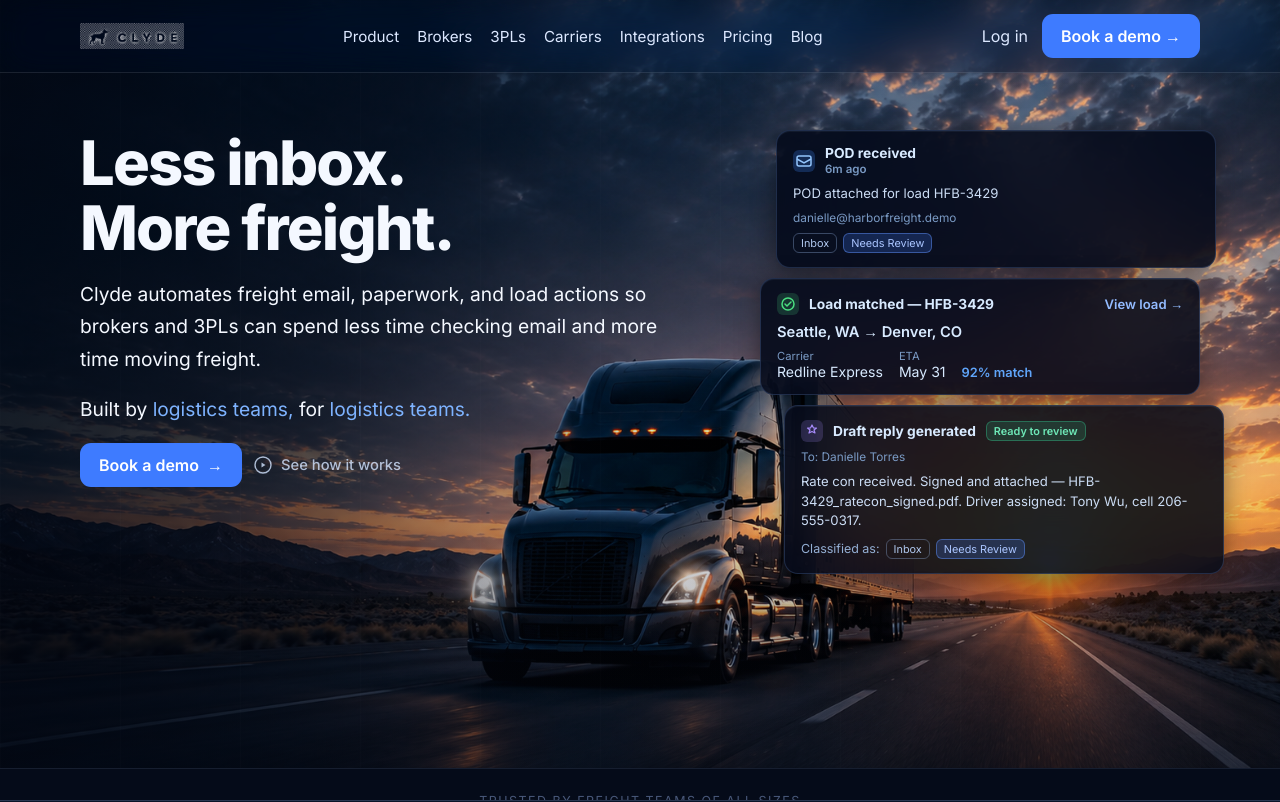
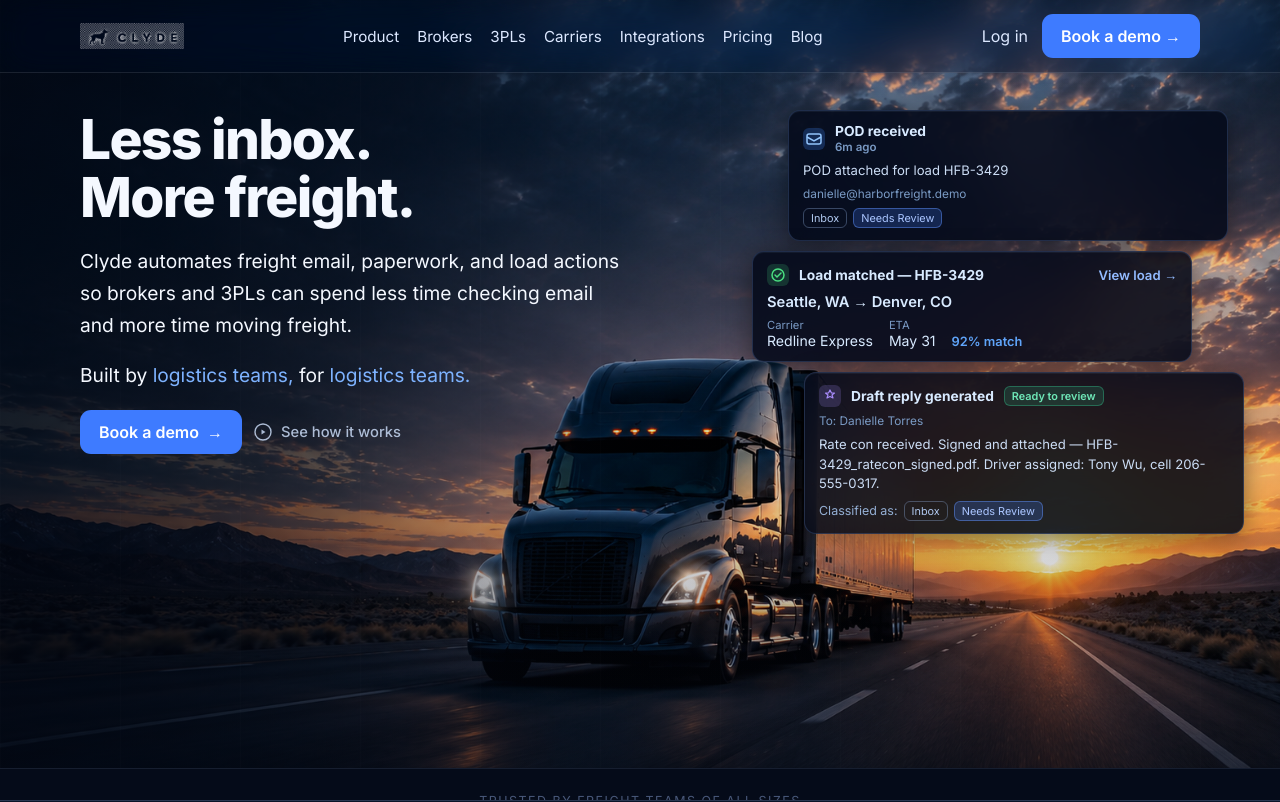
Before and after one commit to mcsupplies81-cpu/clyde-landing, a Next.js app: page / in a window 1280 px wide. Shown: the top 802 px of the page. Built offline with nearby package versions, Linux system fonts and the light colour scheme.

Commit message:
refine: hero text size, card stagger + position match mockup

```diff
--- a/app/globals.css
+++ b/app/globals.css
@@ -30,7 +30,7 @@
 .fadeInEl { opacity: 0; transform: translateY(18px); transition: opacity .55s ease, transform .55s ease; }
 .fadeInVisible { opacity: 1; transform: translateY(0); }
 
-.h1 { font-size: clamp(2.4rem, 4.8vw, 5rem); line-height: 1.06; letter-spacing: -0.03em; font-weight: 800; }
+.h1 { font-size: clamp(2.2rem, 4.3vw, 4.4rem); line-height: 1.06; letter-spacing: -0.03em; font-weight: 800; }
 .h2 { font-size: clamp(2rem, 4vw, 3rem); line-height: 1.1; letter-spacing: -0.025em; font-weight: 700; }
 .lead { font-size: clamp(1.05rem, 1.9vw, 1.2rem); line-height: 1.68; }
 .eyebrow { margin: 0; color: #a8c4ff; font-size: .88rem; letter-spacing: .09em; text-transform: uppercase; }
@@ -109,9 +109,9 @@
 .heroInner {
   position: relative;
   display: grid;
-  grid-template-columns: minmax(0, 1.1fr) minmax(0, .9fr);
-  gap: 48px;
-  padding: 130px 0 110px;
+  grid-template-columns: minmax(0, 1fr) minmax(0, 1fr);
+  gap: 32px;
+  padding: 110px 0 90px;
   align-items: start;
 }
 .pageHeroInner { padding-bottom: 78px; }
@@ -252,21 +252,21 @@
   position: relative;
 }
 
-/* stagger each card for depth */
-.heroCard:nth-child(1) { transform: translateX(16px); }
-.heroCard:nth-child(2) { transform: translateX(0px); }
-.heroCard:nth-child(3) { transform: translateX(24px); }
+/* stagger each card for depth — matches mockup cascade */
+.heroCard:nth-child(1) { transform: translateX(28px); }
+.heroCard:nth-child(2) { transform: translateX(-8px); }
+.heroCard:nth-child(3) { transform: translateX(44px); }
 
 .heroCard {
   background: rgba(4, 10, 26, 0.88);
   border: 1px solid rgba(120, 160, 230, 0.22);
-  border-radius: 14px;
-  padding: 14px 16px;
+  border-radius: 12px;
+  padding: 12px 14px;
   backdrop-filter: blur(28px) saturate(140%);
   -webkit-backdrop-filter: blur(28px) saturate(140%);
   color: #d8eaff;
   display: grid;
-  gap: 8px;
+  gap: 7px;
   box-shadow: 0 4px 24px rgba(0,0,0,0.45), 0 1px 0 rgba(180,210,255,0.06) inset;
 }
 
```
